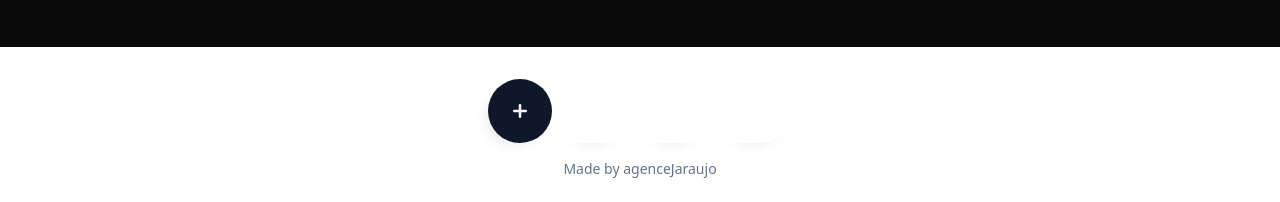
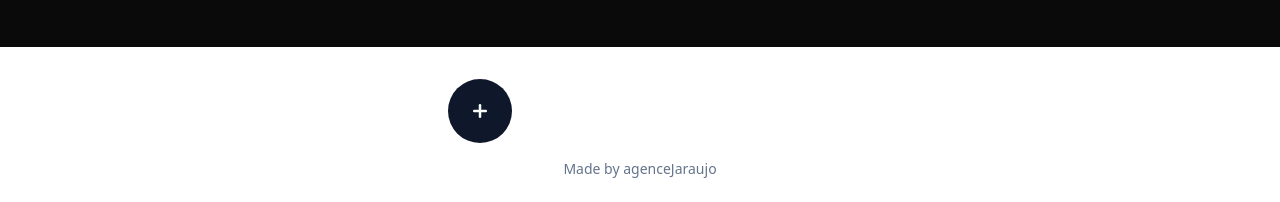
Before and after one commit to Jeanfr1/TechGeometry, a React (Vite) app: page / in a window 1280 px wide. Shown: the part 2635-2837 px from the top of the page. Built offline with nearby package versions, Linux system fonts and the light colour scheme.

Commit message:
Fix implementation issue
The previous implementation did not work as expected. This commit addresses the problem.

```diff
--- a/src/components/ui/floating-action-button.tsx
+++ b/src/components/ui/floating-action-button.tsx
@@ -30,33 +30,25 @@ export function AnimatedSocialIcons({
   return (
     <div className={cn("w-full relative flex items-start justify-start sm:justify-center", className)}>
       <div className="flex items-center justify-center relative gap-4">
-        <motion.div
-          className="absolute left-0 bg-background w-full rounded-full z-10"
-          animate={{
-            x: active ? "calc(100% + 16px)" : 0,
-          }}
-          transition={{ type: "ease-in", duration: 0.5 }}
-        >
-          <motion.button
+        <button
           className={cn(
             buttonSize,
             "rounded-full flex items-center justify-center",
-              "bg-primary hover:bg-primary/90 transition-colors"
+            "bg-primary hover:bg-primary/90 transition-colors",
+            "relative z-20"
           )}
           onClick={() => setActive(!active)}
-            animate={{ rotate: active ? 45 : 0 }}
-            transition={{
-              type: "ease-in",
-              duration: 0.5,
-            }}
         >
           <Plus
             size={iconSize}
             strokeWidth={3}
             className="text-primary-foreground"
+            style={{
+              transform: active ? 'rotate(45deg)' : 'rotate(0deg)',
+              transition: 'transform 0.5s ease'
+            }}
           />
-          </motion.button>
-        </motion.div>
+        </button>
 
         {icons.map(({ Icon, href, className }, index) => (
           <motion.div
@@ -66,16 +58,19 @@ export function AnimatedSocialIcons({
               "rounded-full flex items-center justify-center",
               "bg-background shadow-lg hover:shadow-xl",
               "border border-border",
-              className
+              className,
+              "relative z-10"
             )}
             animate={{
-              filter: active ? "blur(0px)" : "blur(2px)",
+              opacity: active ? 1 : 0,
               scale: active ? 1 : 0.9,
-              rotate: active ? 0 : 45,
+              x: active ? (index + 1) * 70 : 0,
             }}
             transition={{
-              type: "ease-in",
-              duration: 0.4,
+              type: "spring",
+              stiffness: 260,
+              damping: 20,
+              delay: index * 0.1,
             }}
           >
             {href ? (
@@ -83,7 +78,10 @@ export function AnimatedSocialIcons({
                 href={href}
                 target="_blank"
                 rel="noopener noreferrer"
-                className="flex items-center justify-center"
+                className="flex items-center justify-center w-full h-full"
+                onClick={(e) => {
+                  e.stopPropagation()
+                }}
               >
                 <Icon
                   size={iconSize}
```
Lines whose indentation alone changed are shown as unchanged.
